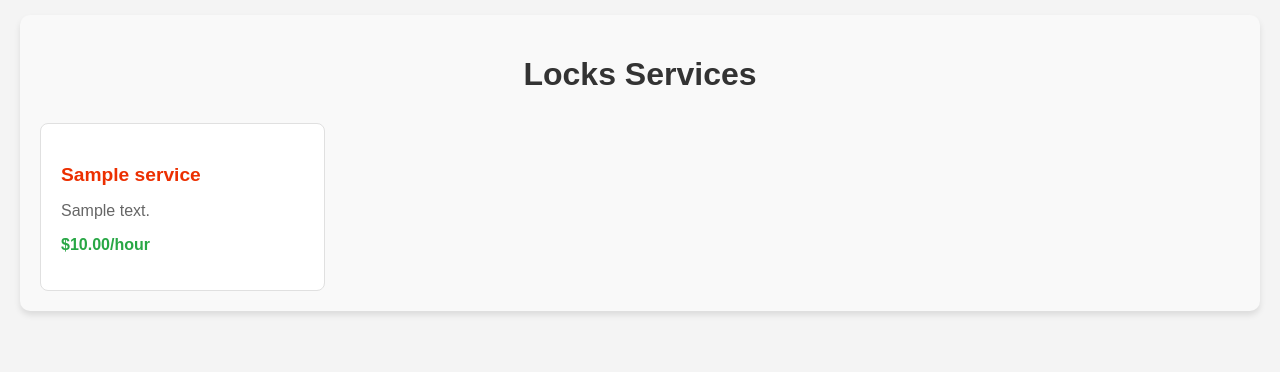
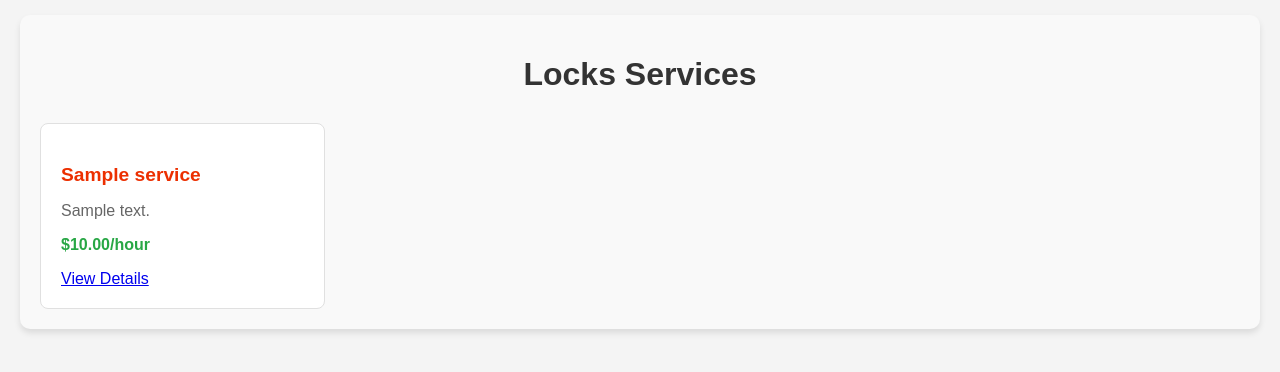
Before and after one commit to Rabinnnn/netfix, a Django app: template services/templates/services/locks.html in a window 1280 px wide. Shown: the part 57-429 px from the top of the page. Run offline with Django 3.2, Linux system fonts and the light colour scheme; the template is opened without the code that fills it: values that come from a table or form of the project are taken from there, others are empty; tables that the repository leaves empty hold one stand-in row (values such as "Sample post").

Commit message:
feat: add 'View Details' link to locks service page

```diff
--- a/services/templates/services/locks.html
+++ b/services/templates/services/locks.html
@@ -73,6 +73,8 @@
                     <h3 class="service-title">{{ service.name }}</h3>
                     <p class="service-description">{{ service.description }}</p>
                     <p class="service-price">${{ service.price_per_hour }}/hour</p>
+                    <a href="{% url 'services:service_detail' service.id %}" class="btn btn-primary">View Details</a>
+
                 </div>
             {% endfor %}
         </div>
```
